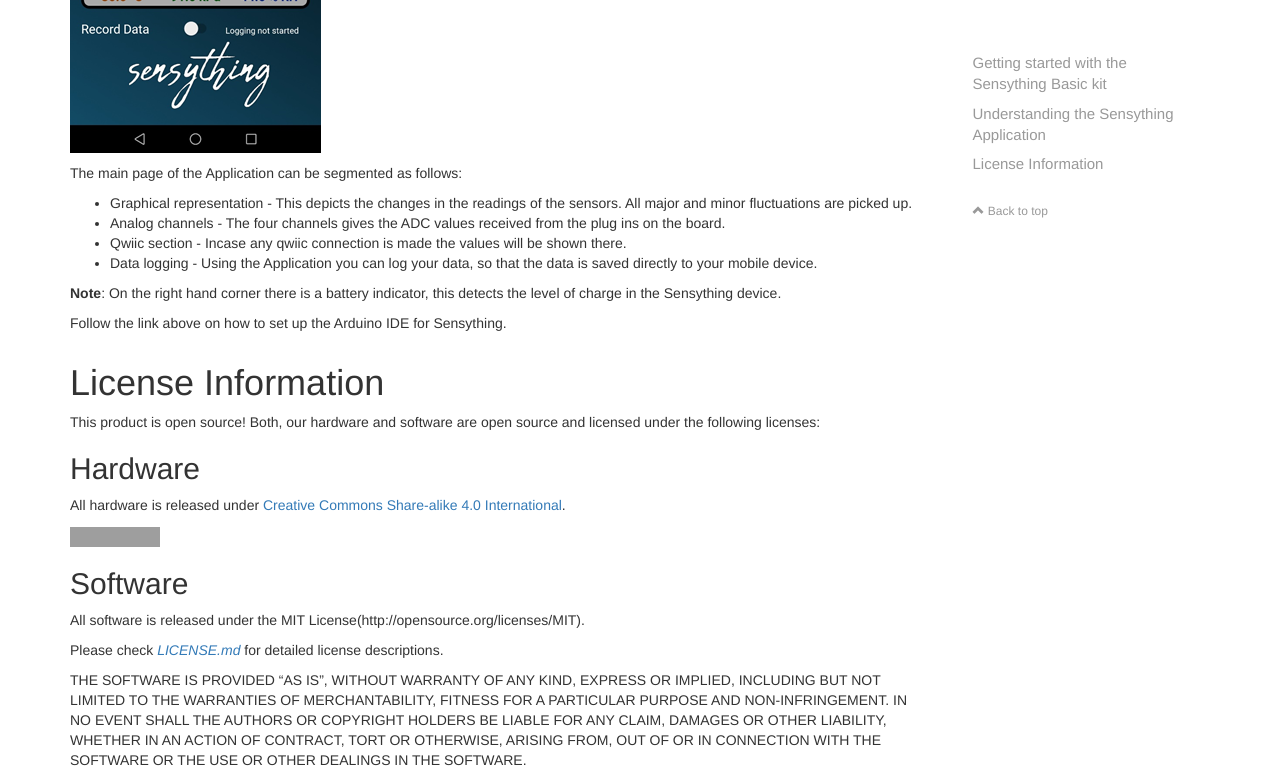
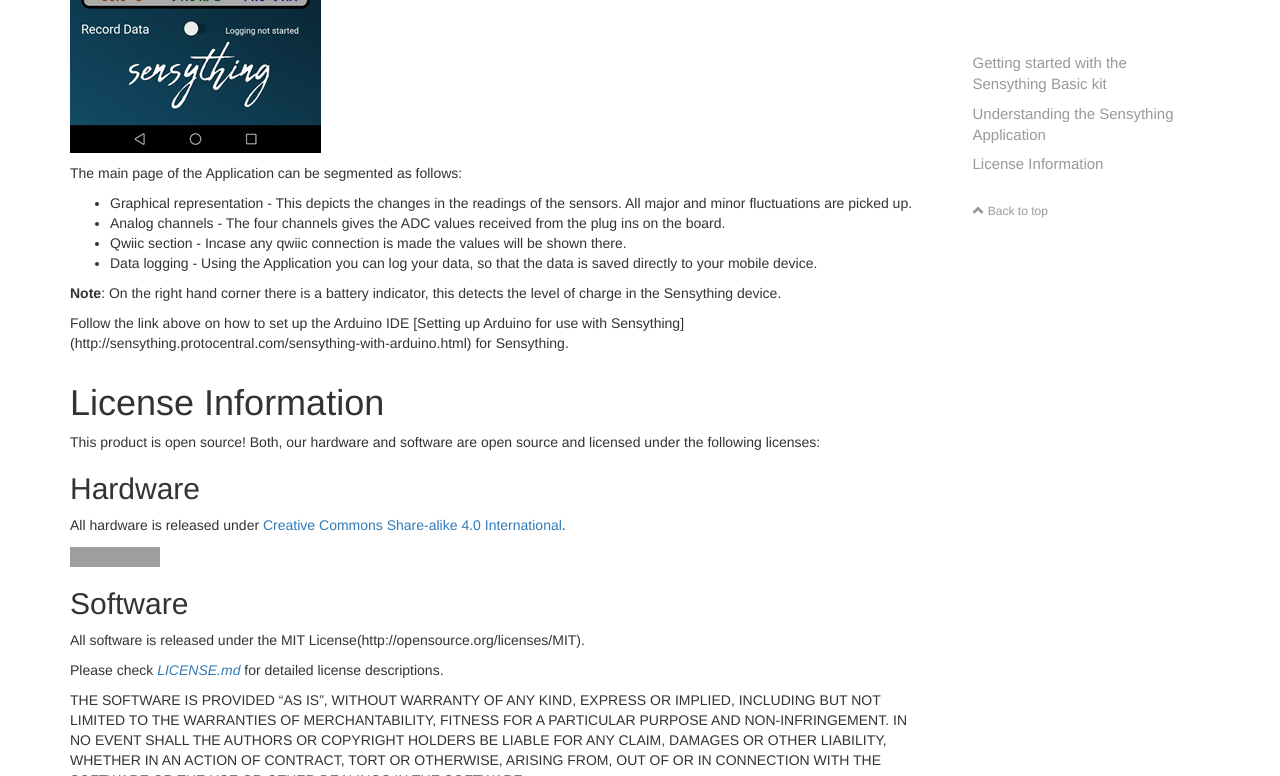
Before and after one commit to Protocentral/protocentral_sensything, a Jekyll site: the page built from docs/index.md, in a window 1280 px wide and 900 px high, scrolled down 3974 px, cut to the strip 0-776 px from the top of the window. Built offline with Jekyll 4.4.1, drawn with Linux system fonts in a browser that asks for light colours; nearby versions of some CDN libraries; comment, search, counter and statistics services are not loaded; our own code applies the rules of GitHub Pages for plain Markdown files; grey boxes are pictures that could not be loaded.

Commit message:
Update index.md

```diff
--- a/docs/index.md
+++ b/docs/index.md
@@ -71,7 +71,7 @@ The main page of the Application can be segmented as follows:
 
 **Note**: On the right hand corner there is a battery indicator, this detects the level of charge in the Sensything device.
 
-Follow the link above on how to set up the Arduino IDE for Sensything.
+Follow the link above on how to set up the Arduino IDE [Setting up Arduino for use with Sensything] (http://sensything.protocentral.com/sensything-with-arduino.html) for Sensything.
 
 # License Information
 
```
